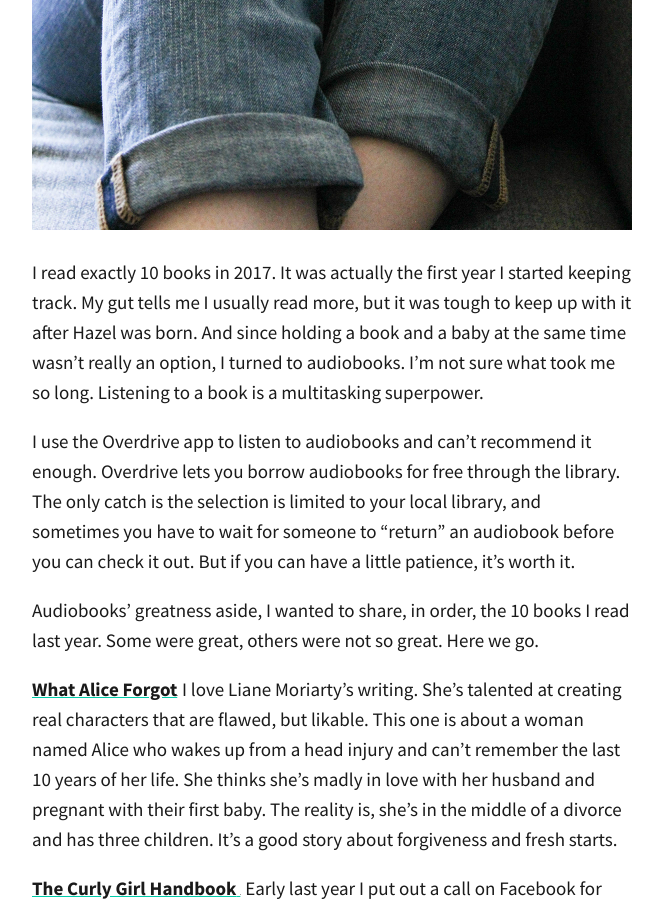
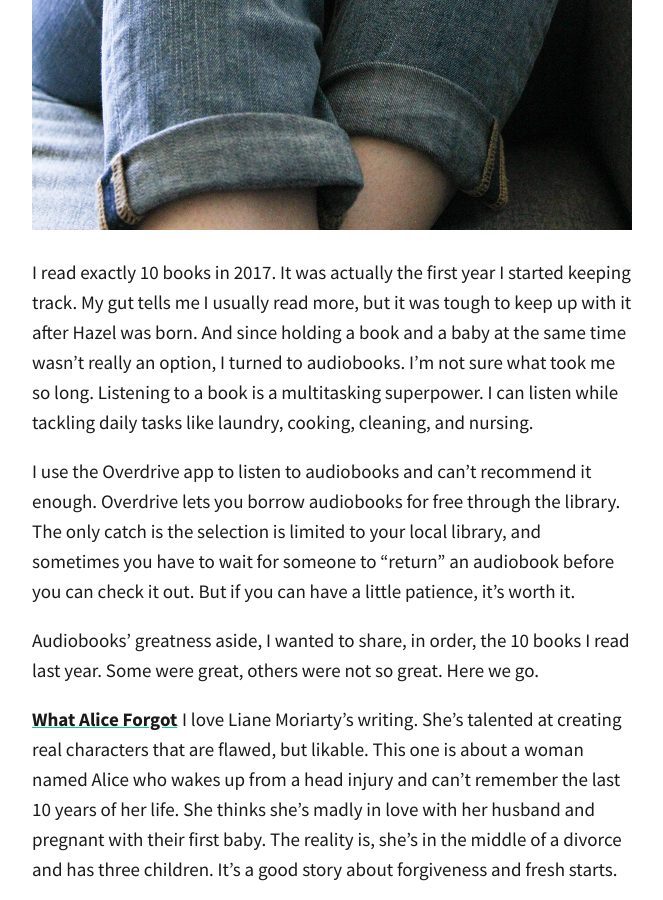
Before and after one commit to totiffany/totiffany.github.io, a Jekyll site: the page built from _posts/2018-02-01-The-10-Books-I-Read-in-2017.md, in a window 1280 px wide and 900 px high, scrolled down 1073 px. Shown: the whole window, without its empty margins (308-971 px from the left). Built offline with Jekyll 4.4.1, drawn with Linux system fonts in a browser that asks for light colours; our own code applies the rules of GitHub Pages for plain Markdown files; grey boxes are pictures that could not be loaded.

Commit message:
Update 2018-02-01-The-10-Books-I-Read-in-2017.md

```diff
--- a/_posts/2018-02-01-The-10-Books-I-Read-in-2017.md
+++ b/_posts/2018-02-01-The-10-Books-I-Read-in-2017.md
@@ -1,11 +1,16 @@
 ---
 published: true
 image: redletterdayblog-reading-1.jpg
-description: I read exactly 10 books in 2017. It was actually the first year I started keeping track. My gut tells me I usually read more, but it was tough to keep up with it after Hazel was born. And since holding a book and a baby at the same time wasn't really an option, I turned to audiobooks. I'm not sure what took me so long. Listening to a book is a multitasking superpower.
+description: >-
+  I read exactly 10 books in 2017. It was actually the first year I started
+  keeping track. My gut tells me I usually read more, but it was tough to keep
+  up with it after Hazel was born. And since holding a book and a baby at the
+  same time wasn't really an option, I turned to audiobooks. I'm not sure what
+  took me so long. Listening to a book is a multitasking superpower.
 ---
 ![]({{site.baseurl}}/img/redletterdayblog-reading-1.jpg)
 
-I read exactly 10 books in 2017. It was actually the first year I started keeping track. My gut tells me I usually read more, but it was tough to keep up with it after Hazel was born. And since holding a book and a baby at the same time wasn't really an option, I turned to audiobooks. I'm not sure what took me so long. Listening to a book is a multitasking superpower.
+I read exactly 10 books in 2017. It was actually the first year I started keeping track. My gut tells me I usually read more, but it was tough to keep up with it after Hazel was born. And since holding a book and a baby at the same time wasn't really an option, I turned to audiobooks. I'm not sure what took me so long. Listening to a book is a multitasking superpower. I can listen while tackling daily tasks like laundry, cooking, cleaning, and nursing.
 
 I use the Overdrive app to listen to audiobooks and can't recommend it enough. Overdrive lets you borrow audiobooks for free through the library. The only catch is the selection is limited to your local library, and sometimes you have to wait for someone to "return" an audiobook before you can check it out. But if you can have a little patience, it's worth it.
 
```
